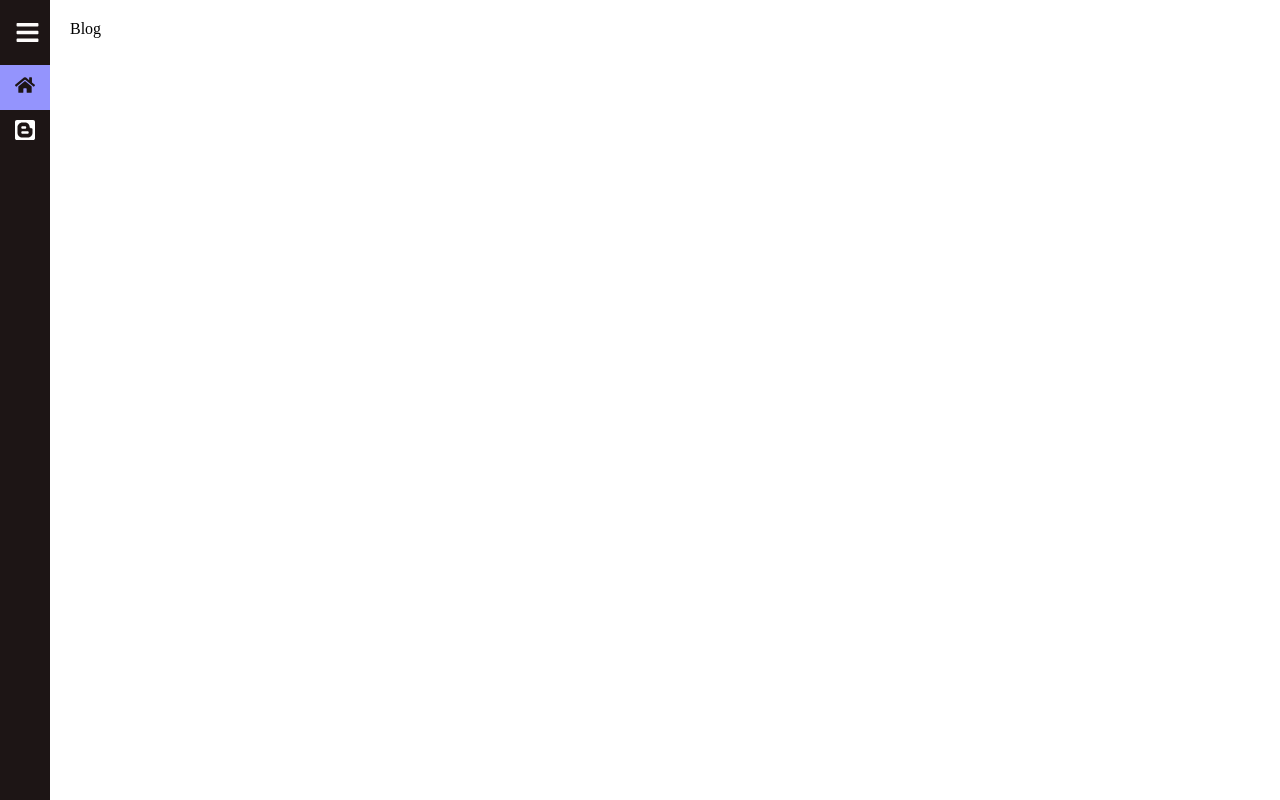
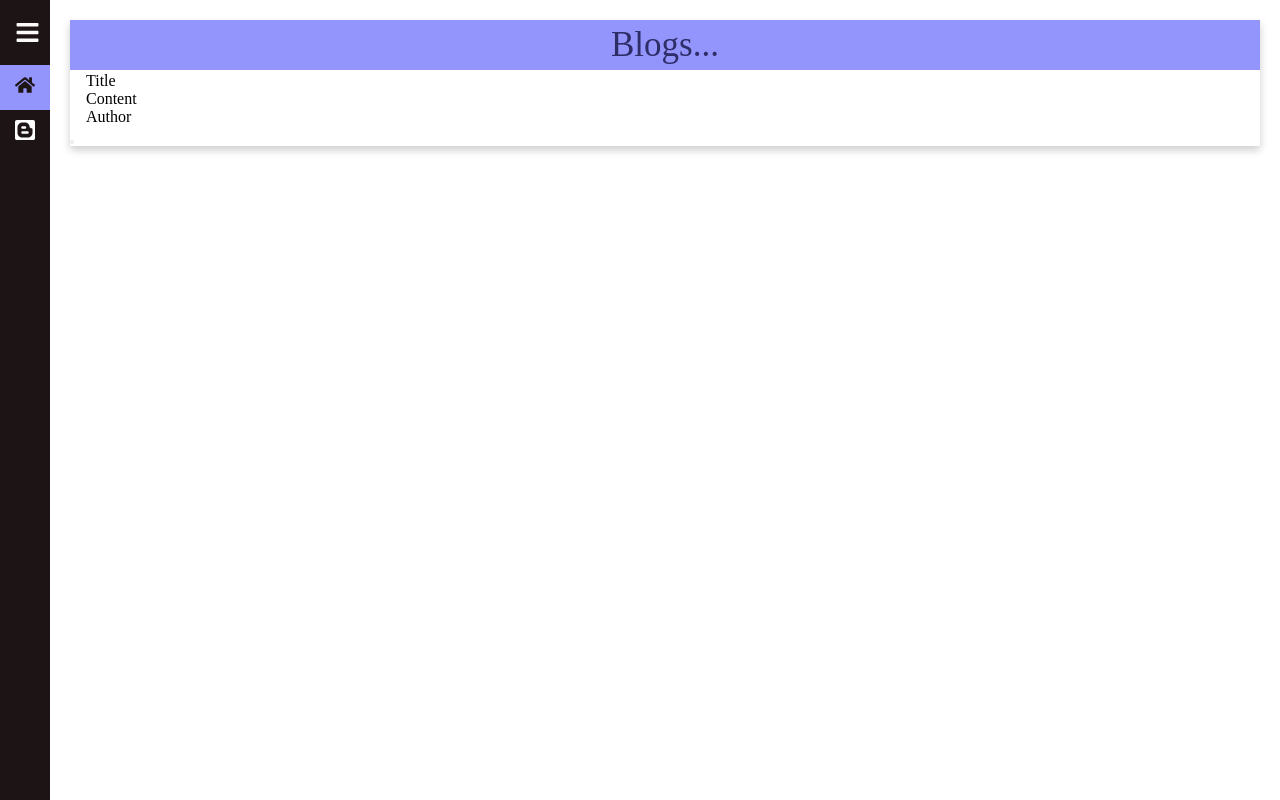
Before and after one commit to pjmiles/blog-feed, a React (Create React App) app: page / in a window 1280 px wide. Built offline with nearby package versions, Linux system fonts and the light colour scheme.

Commit message:
BlogPage and style

```diff
--- a/src/App.js
+++ b/src/App.js
@@ -1,7 +1,7 @@
 import { BrowserRouter, Routes, Route } from "react-router-dom";
 import "./App.css";
 import SideBar from "./components/sidebar/SideBar";
-import Blog from "./pages/Blog";
+import Blog from "./pages/BlogPage";
 import CreateBlog from "./pages/CreateBlog";
 
 function App() {
--- a/src/pages/Blog.js
+++ /dev/null
@@ -1,9 +0,0 @@
-
-
-const Blog = () => {
-  return (
-    <div>Blog</div>
-  )
-}
-
-export default Blog
--- /dev/null
+++ b/src/pages/BlogPage.js
@@ -0,0 +1,22 @@
+import "./pageStyle/BlogPage.css";
+
+const BlogPage = () => {
+  return (
+    <div className="blog">
+      <div className="blog-header-text">
+        <p>Blogs...</p>
+      </div>
+      <div className="blog-container">
+        <p className="blog-title">Title</p>
+        <p className="blog-content">Content</p>
+        <p className="blog-author">Author</p>
+      </div>
+
+      <div>
+        <button className="delete-btn"></button>
+      </div>
+    </div>
+  );
+};
+
+export default BlogPage;
--- a/src/pages/CreateBlog.js
+++ b/src/pages/CreateBlog.js
@@ -1,6 +1,7 @@
 import "./pageStyle/CreateBlog.css";
 
 const CreateBlog = () => {
+
   return (
     <div className="create-section">
         <div className="header-text">
--- /dev/null
+++ b/src/pages/pageStyle/BlogPage.css
@@ -0,0 +1,23 @@
+.blog {
+    width: 100%;
+    display: flex;
+    flex-direction: column;
+    box-shadow: 0 4px 8px 0 rgba(0,0,0,0.2);
+    transition: 0.3s;
+}
+
+.blog-header-text {
+    height: 50px;
+    background: var(--blue-light);
+    color: var(--secondary2);
+    text-align: center;
+}
+
+.blog-header-text p {
+    font-size: 35px;
+    margin-top: 5px;
+}
+
+.blog-container {
+    padding: 2px 16px;
+}
```
